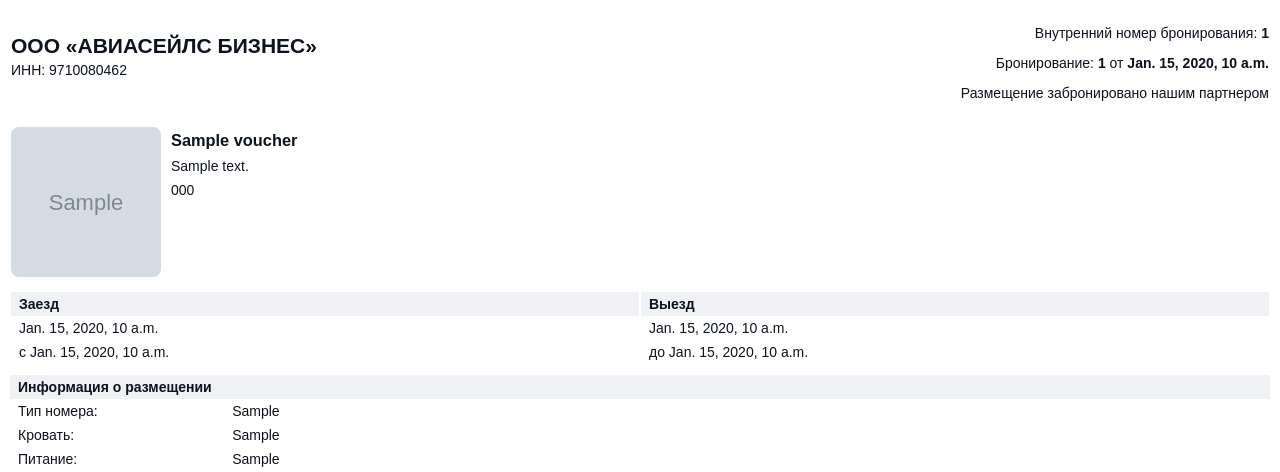
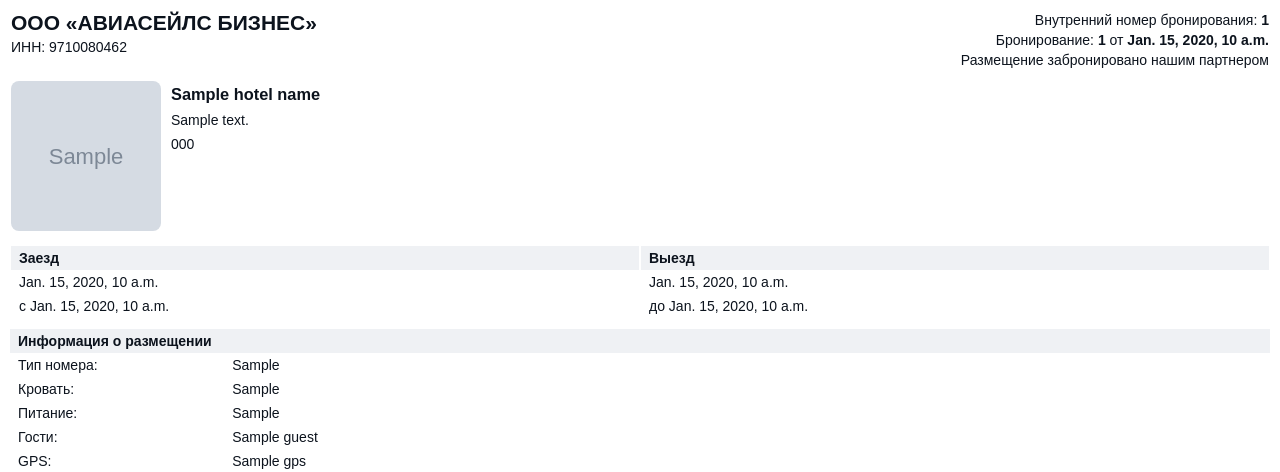
Before and after one commit to rich1eo/tl-voucher_test_prj, a Django app: template voucher/templates/voucher/voucher_template.html in a window 1280 px wide. Shown: the top 472 px of the page. Run offline with Django 5.2, Linux system fonts and the light colour scheme; the template is opened without the code that fills it: most values are stand-ins (such as "Sample title", 1, 10 or a date in 2020); grey boxes marked "Sample" are stand-in pictures.

Commit message:
small fixes

```diff
--- a/voucher/templates/voucher/voucher_template.html
+++ b/voucher/templates/voucher/voucher_template.html
@@ -45,24 +45,24 @@
           <p style="margin-top: 4px">ИНН: 9710080462</p>
         </td>
         <td style="text-align: right">
-          <p>
+          <p style="margin: 0px; margin-bottom: 4px">
             Внутренний номер бронирования:
-            <strong>{{ voucher.internal_booking_number }}</strong>
+            <strong>{{ internal_booking_number }}</strong>
           </p>
-          <p>
-            Бронирование: <strong>{{ voucher.booking_number }}</strong> от
-            <strong>{{ voucher.booking_date }}</strong>
+          <p style="margin: 0px; margin-bottom: 4px">
+            Бронирование: <strong>{{ booking_number }}</strong> от
+            <strong>{{ booking_date }}</strong>
           </p>
-          <p>Размещение забронировано нашим партнером</p>
+          <p style="margin: 0px">Размещение забронировано нашим партнером</p>
         </td>
       </tr>
     </table>
     <!-- Информация об отеле с изображением -->
     <table class="no-border" style="margin-top: 10px">
       <tr>
-        {% if voucher.hotel_image_url %}
+        {% if hotel_image_url %}
           <td style="width: 150px">
-            <img src="{{ voucher.hotel_image_url }}"
+            <img src="{{ hotel_image_url }}"
                  alt="Изображение отеля"
                  class="hotel-image"
                  style="width: 150px;
@@ -75,14 +75,14 @@
           <table class="no-border content-table">
             <tr>
               <td>
-                <h3 style="margin: 0px">{{ voucher.hotel_name }}</h3>
+                <h3 style="margin: 0px">{{ hotel_name }}</h3>
               </td>
             </tr>
             <tr>
-              <td>{{ voucher.hotel_address }}</td>
+              <td>{{ hotel_address }}</td>
             </tr>
             <tr>
-              <td>{{ voucher.hotel_phone }}</td>
+              <td>{{ hotel_phone }}</td>
             </tr>
           </table>
         </td>
@@ -97,10 +97,10 @@
               <td class="section-title">Заезд</td>
             </tr>
             <tr>
-              <td>{{ voucher.checkin_date }}</td>
+              <td>{{ checkin_date }}</td>
             </tr>
             <tr>
-              <td>с {{ voucher.checkin_time }}</td>
+              <td>с {{ checkin_time }}</td>
             </tr>
           </table>
         </td>
@@ -110,10 +110,10 @@
               <td class="section-title">Выезд</td>
             </tr>
             <tr>
-              <td>{{ voucher.checkout_date }}</td>
+              <td>{{ checkout_date }}</td>
             </tr>
             <tr>
-              <td>до {{ voucher.checkout_time }}</td>
+              <td>до {{ checkout_time }}</td>
             </tr>
           </table>
         </td>
@@ -126,21 +126,21 @@
       </tr>
       <tr>
         <td style="width: 17%">Тип номера:</td>
-        <td>{{ voucher.room_type }}</td>
+        <td>{{ room_type }}</td>
       </tr>
       <tr>
         <td>Кровать:</td>
-        <td>{{ voucher.bedding_type }}</td>
+        <td>{{ bedding_type }}</td>
       </tr>
       <tr>
         <td>Питание:</td>
-        <td>{{ voucher.meal_info }}</td>
+        <td>{{ meal_info }}</td>
       </tr>
       <tr>
         <td>Гости:</td>
         <td>
-          {% if voucher.guests %}
-            {% for guest in voucher.guests %}
+          {% if guests %}
+            {% for guest in guests %}
               {{ guest }}{% if not forloop.last %},{% endif %}
             {% endfor %}
           {% endif %}
@@ -148,7 +148,7 @@
       </tr>
       <tr>
         <td>GPS:</td>
-        <td>{{ voucher.gps }}</td>
+        <td>{{ gps }}</td>
       </tr>
     </table>
     <!-- Информация о стоимости -->
@@ -158,16 +158,16 @@
       </tr>
       <tr>
         <td style="width: 22%">Стоимость проживания:</td>
-        <td>{{ voucher.price }} ₽ (оплачено)</td>
+        <td>{{ price }} ₽ (оплачено)</td>
       </tr>
-      {% if voucher.taxes %}
+      {% if taxes %}
       <tr>
         <td>
           <div>Доп. сборы:</div>
           <div style="margin-top: 2px; font-size: 12px">Оплачиваются при заселении</div>
         </td>
         <td>
-          {% for tax in voucher.taxes %}
+          {% for tax in taxes %}
             {{ tax.name }} — {{ tax.price }} ₽ {% if not forloop.last %},{% endif %}
           {% endfor %}
         </td>
```
Also changed, not shown: voucher/views.py (+18 -21 lines).
